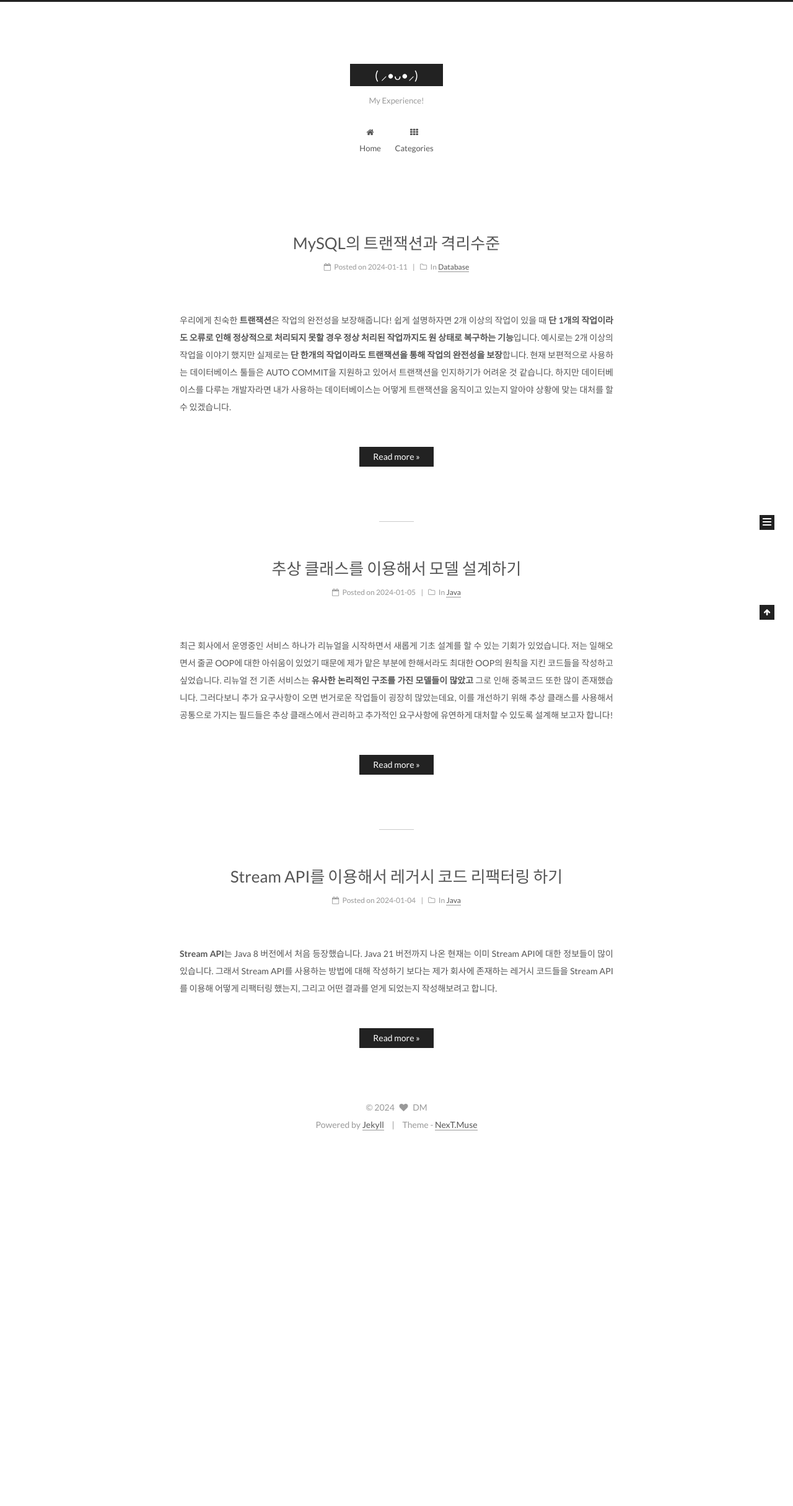
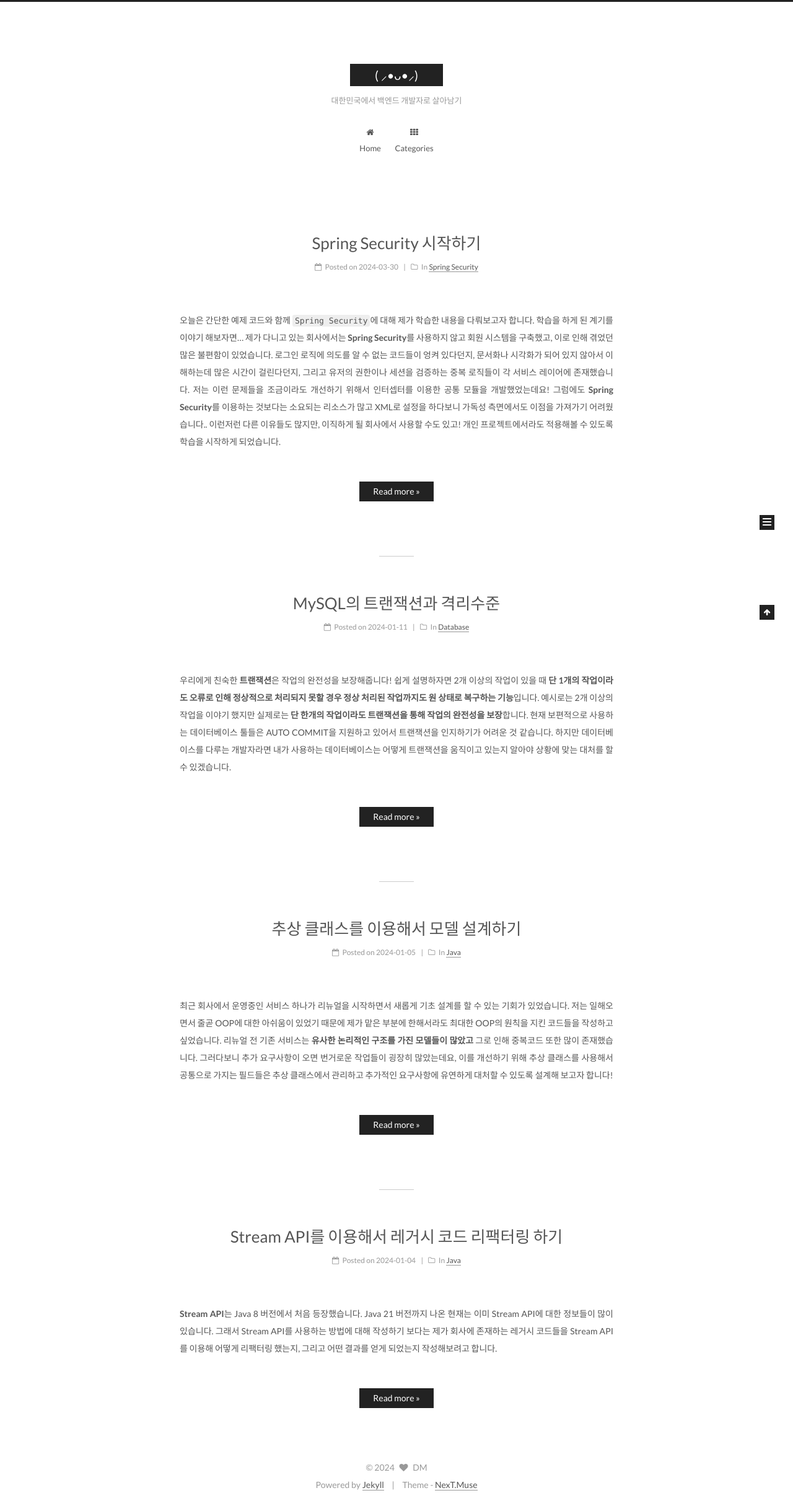
Before and after one commit to exmean/exmean.github.io, a Jekyll site: the page built from index.html, in a window 1280 px wide. Shown: the whole page at 62% size. Built offline with Jekyll 4.4.1, drawn with Linux system fonts in a browser that asks for light colours; the list of posts is cut into pages by our own code; before the commit the page ends 1849 px from its top, so only the background shows below that.

Commit message:
Spring Security 시작하기 작성중

```diff
--- a/_config.yml
+++ b/_config.yml
@@ -5,7 +5,7 @@
 
 # Site
 title: ( ⸝•ᴗ•⸝)
-subtitle: My Experience!
+subtitle: 대한민국에서 백엔드 개발자로 살아남기
 description: Backend Engineer
 author: DM
 # Support language: de, en, fr-FR, id, ja, ko, pt-BR, pt, ru, zh-Hans, zh-hk, zh-tw
--- /dev/null
+++ b/_posts/spring-security/2024-03-30-spring-security.md
@@ -0,0 +1,23 @@
+---
+layout: post
+title: Spring Security 시작하기
+category: Spring Security
+permalink: /spring-security/1
+---
+
+오늘은 간단한 예제 코드와 함께 `Spring Security`에 대해 제가 학습한 내용을 다뤄보고자 합니다. 학습을 하게 된 계기를 이야기 해보자면... 제가 다니고 있는 회사에서는 **Spring Security**를 사용하지 않고 회원 시스템을 구축했고, 이로 인해 겪었던 많은 불편함이 있었습니다. 로그인 로직에 의도를 알 수 없는 코드들이 엉켜 있다던지, 문서화나 시각화가 되어 있지 않아서 이해하는데 많은 시간이 걸린다던지, 그리고 유저의 권한이나 세션을 검증하는 중복 로직들이 각 서비스 레이어에 존재했습니다. 저는 이런 문제들을 조금이라도 개선하기 위해서 인터셉터를 이용한 공통 모듈을 개발했었는데요! 그럼에도 **Spring Security**를 이용하는 것보다는 소요되는 리소스가 많고 XML로 설정을 하다보니 가독성 측면에서도 이점을 가져가기 어려웠습니다.. 이런저런 다른 이유들도 많지만, 이직하게 될 회사에서 사용할 수도 있고! 개인 프로젝트에서라도 적용해볼 수 있도록 학습을 시작하게 되었습니다.
+
+우선 **Spring Security**를 이해하기 위해서 숙지해야 할 개념들이 있습니다!
+
+# 인증과 인가
+개발자들에겐 **보안**이 중요한 과제 중 하나입니다. 보안하면 어떤게 제일 먼저 떠오르시나요? 저는 각종 보안 프로그램으로 막혀 있는 정부 서비스가 생각 납니다.. 만약 제가 주민등록등본이 필요해서 정부24 서비스를 이용한다고 한다면 금융인증서나 공동인증서를 통해 본인임을 확인하는 절차를 거치게 됩니다. 이것을 **인증**이라고 하고, 만약 인증이 실패한다면 등본을 뽑을 수 없고 인증에 성공해야지만 등본을 뽑을 수 있는 권한을 얻게 되는데 이것을 **인가**라고 합니다!
+* **인증(Authentication)**: 접근할 수 있는 사람인지 확인하는 절차
+* **인가(Authorization)**: 인증된 사람에게 권한을 부여하는 절차
+
+그렇다면 Spring Security는 어떤 구조를 가지고 있고 어떻게 인증과 인가 절차를 수행하는지 알아보도록 하겠습니다.
+
+---
+
+# Spring Security Architecture
+## DelegatingFilterProxy
+**DelegatingFilterProxy**는 서블릿 컨테이너와 Spring ApplicationContext를 연결시켜주는 역할을 수행합니다. 그렇다면 왜 서블릿 컨테이너와 ApplicationContext를 연결해야하는 걸까요? 서블릿 컨테이너는 실행해야 하는 필터들을 자체적으로 등록하고 실행하지만 Spring ApplicationContext는 실행해야 할 필터들을 Bean으로 등록해 관리하기 때문입니다.
```
